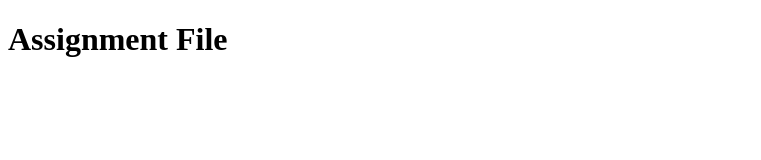
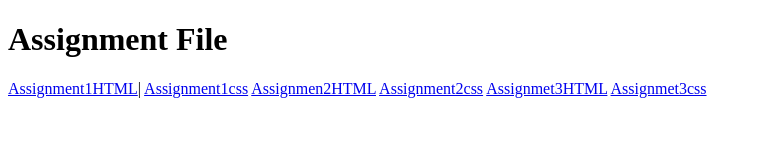
Before and after one commit to msghanwat/Assignment12, a plain HTML site: page index.html in a window 1280 px wide. Shown: the whole page, without its empty margins (0-761 px from the left). Drawn offline with Linux system fonts and the light colour scheme.

Commit message:
link all

```diff
--- a/css/assignment3.css
+++ b/css/assignment3.css
@@ -23,6 +23,7 @@
     background-color: greenyellow;
     float: left;
     margin-right: 5px;
+    text-align: center;
 }
 .artical{
     height: 300px;
@@ -31,6 +32,7 @@
     float: left;
     overflow: auto;
     margin-right: 5px;
+    text-align: center;
 }
 .side{
     height: 350px;
@@ -40,10 +42,12 @@
     float: right;
     margin-bottom: 5px;
     margin-right: 0%;
+    text-align: center;
 }
 .footer{
     height: 150px;
     width: 100%;
     background-color: aqua;
     clear: both;
+    text-align: center;
 }
--- a/index.html
+++ b/index.html
@@ -3,5 +3,11 @@
     <head></head>
     <body>
         <h1>Assignment File</h1>
+        <a href="/css/assignment1.html">Assignment1HTML</a>|
+        <a href="/css/assignment1.css">Assignment1css</a>
+        <a href="/css/assignment2.html">Assignmen2HTML</a>
+        <a href="/css/assignment2.css">Assignment2css</a>
+        <a href="/css/assignment3.html">Assignmet3HTML</a>
+        <a href="/css/assignment3.css">Assignmet3css</a>
     </body>
 </html>
```
